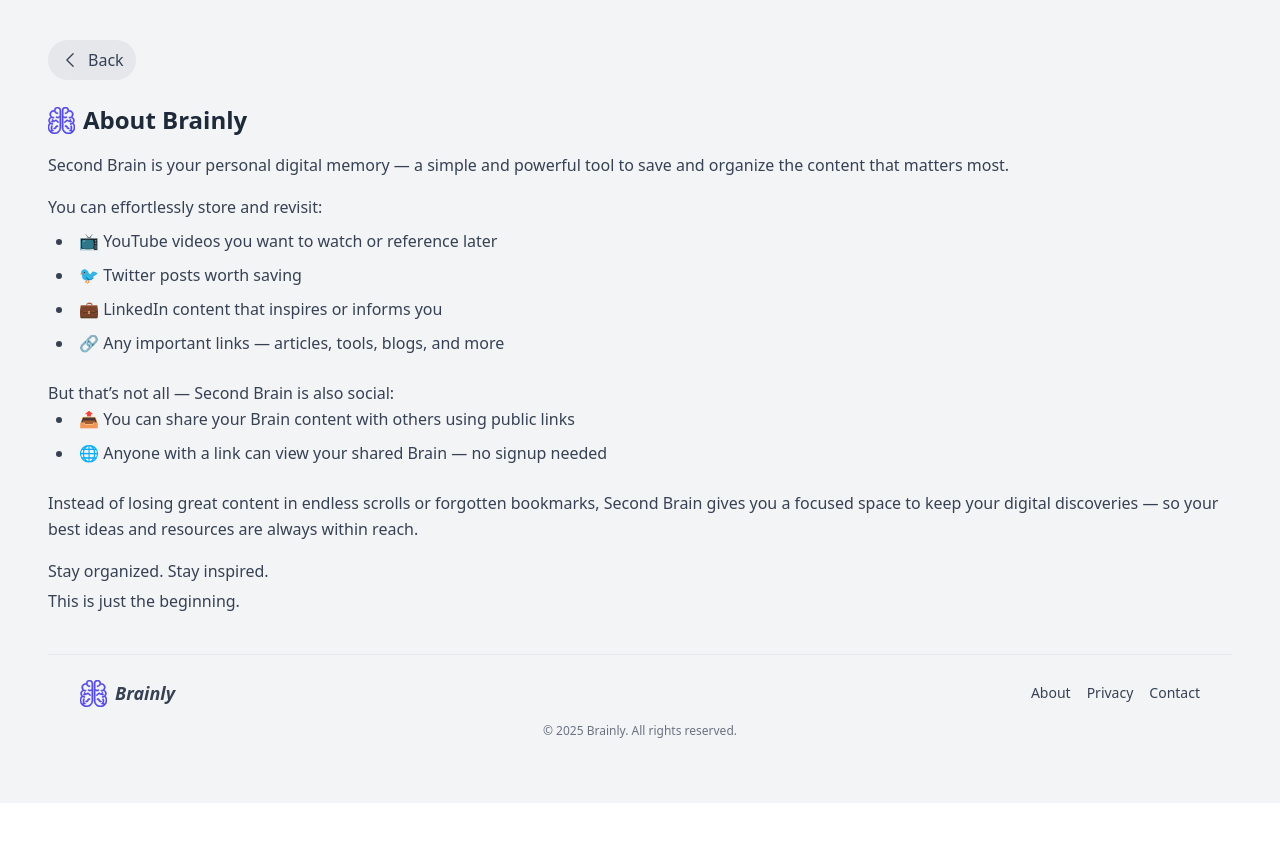
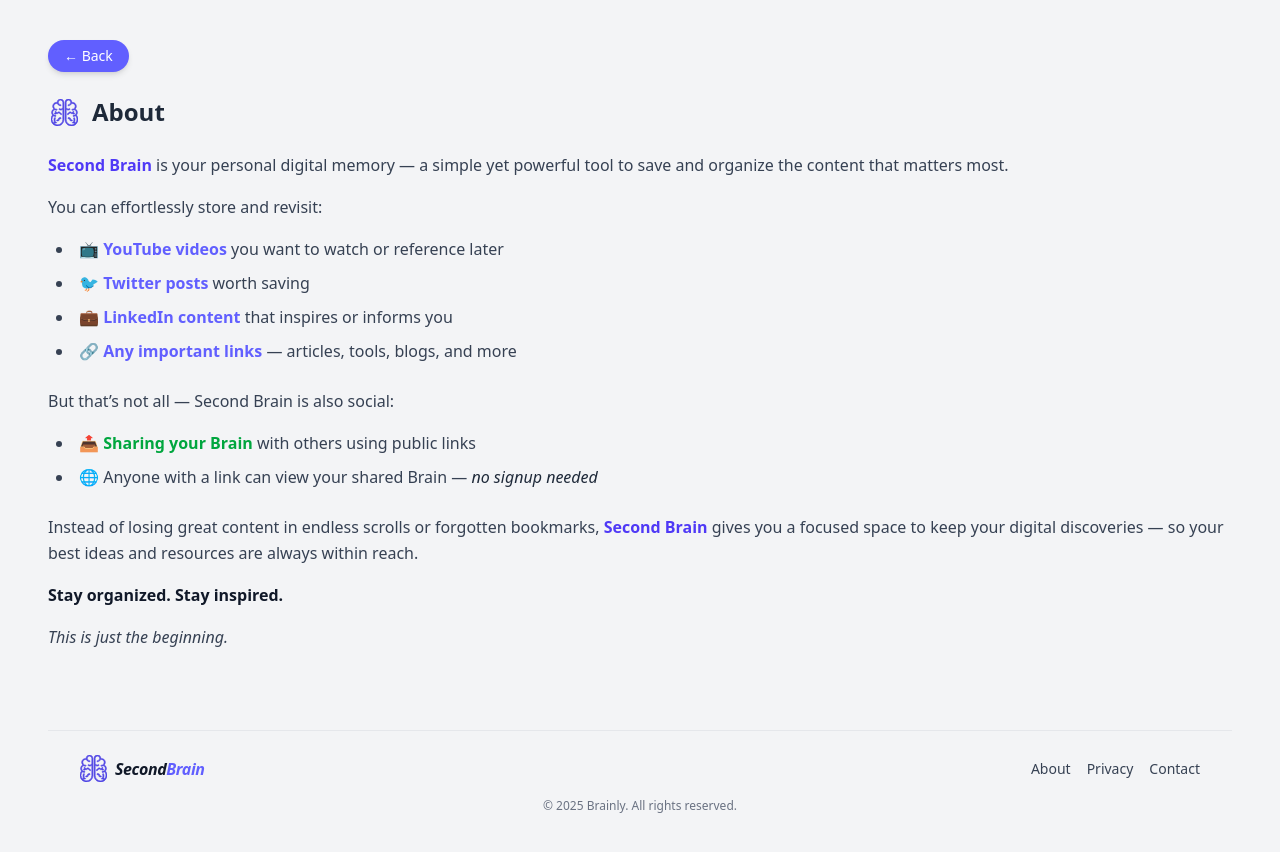
Before and after one commit to hjivansss/Brainly_Frontend_Project, a React (Vite) app: page /about in a window 1280 px wide. Shown: the top 852 px of the page. Before the commit the page ends 803 px from the top, so only its background shows below. Built offline with nearby package versions, Linux system fonts and the light colour scheme.

Commit message:
Frontend changes : Faq added, about update,sidebar,footer

```diff
--- a/src/App.tsx
+++ b/src/App.tsx
@@ -6,6 +6,7 @@
 import {BrowserRouter,Routes,Route} from "react-router-dom"
 import {ReadOnlyBrainView} from "./pages/ReadOnlyBrainView"
 import { AboutPage } from './pages/AboutPage';
+import { FAQPage } from './pages/FAQPage';
 
 
 function App() {
@@ -17,6 +18,7 @@
                   <Route path="/dashboard" element={<Dashboard/>}/>
                   <Route path="/share/:sharelink" element ={<ReadOnlyBrainView/>} />
                   <Route path="/about" element={<AboutPage/>} />
+                  <Route path="/faqs" element={<FAQPage/>}/>
 
            </Routes>
          </BrowserRouter>
--- a/src/components/Footer.tsx
+++ b/src/components/Footer.tsx
@@ -8,10 +8,12 @@
       <div className="max-w-6xl mx-auto px-4 flex flex-col md:flex-row justify-between items-center">
         {/* Logo + Brand */}
         <div className="flex items-center gap-2 mb-4 md:mb-0">
-          <div className="text-brand-600">
+          <div className="text-brand-600 ">
             <Logo />
           </div>
-          <span className="text-lg font-semibold italic font-poppins">Brainly</span>
+          <span className="text-md font-bold font-poppins italic text-gray-900 tracking-tight">
+            Second<span className="text-indigo-500">Brain</span>
+          </span>
         </div>
 
         {/* Links */}
--- a/src/components/Sidebar.tsx
+++ b/src/components/Sidebar.tsx
@@ -17,7 +17,7 @@
     }
 
     return <div className="w-64 md:min-w-72 ">
-                <div className="bg-white h-120 w-64 md:min-w-72 md:min-h-screen top-0 left-0 absolute fixed border-r border-gray-100 pl-6 ">
+                <div className="bg-white h-screen  w-64 md:min-w-72 md:min-h-screen top-0 left-0 absolute fixed border-r border-gray-100 pl-6 ">
                     {/* Close button - only visible on mobile */}
                     <button
                         className="md:hidden text-gray-500 hover:text-gray-700 ml-50 mt-2"
@@ -29,7 +29,9 @@
                         <div className="pr-2 text-brand-600 pl-2">
                             <Logo/>
                         </div>
-                        Brainly
+                        <span className="text-2xl font-bold font-poppins italic text-gray-900 tracking-tight">
+                         Second<span className="text-indigo-500">Brain</span>
+                        </span>
                     </div>
                     <div className="pt-4 pl-4">
                         <SidebarItem icon={<AllIcon/>} text="All Content" onClick={()=>onSelect('All')}/>
--- a/src/pages/AboutPage.tsx
+++ b/src/pages/AboutPage.tsx
@@ -1,5 +1,4 @@
 import { Logo } from "../Icons/Logo";
-import { BackIcon } from "../Icons/BackIcon";
 import { useNavigate } from "react-router-dom";
 import { Footer } from "../components/Footer";
 
@@ -7,58 +6,56 @@
   const navigate = useNavigate();
 
   return (
-    <div className="min-h-screen bg-gray-100 px-4 py-6 md:px-12 md:py-10">
+    <div className="min-h-screen bg-gray-100 px-4 py-6 md:px-12 md:py-10 flex flex-col">
       {/* Back Button */}
-      <div
+      <button
         onClick={() => navigate("/dashboard")}
-        className="flex items-center gap-2 text-gray-700 bg-gray-200 hover:bg-gray-300 px-3 py-2 rounded-full cursor-pointer w-max transition duration-200"
+        className="self-start px-4 py-1.5 bg-indigo-500 text-sm text-white rounded-full shadow-md hover:scale-105 transition-transform duration-200"
       >
-        <BackIcon />
-        <span className="text-sm md:text-base font-medium">Back</span>
-      </div>
+        ← Back
+      </button>
 
       {/* Header */}
-      <div className="flex items-center mt-6">
-        <div className="text-brand-600 pr-2">
+      <div className="flex items-center gap-3 mt-6 mb-4">
+        <div className="text-brand-600 w-8 h-8 flex items-center justify-center">
           <Logo />
         </div>
-        <h1 className="text-xl md:text-2xl font-semibold text-gray-800">
-          About Brainly
-        </h1>
+        <h1 className="text-2xl font-bold text-gray-800">About</h1>
       </div>
 
       {/* Description */}
-      <div className="mt-4 text-sm md:text-base text-gray-700 leading-relaxed">
-        <p className="mb-4">
-          Second Brain is your personal digital memory — a simple and powerful tool to save and organize the content that matters most.
+      <div className="mt-2 text-sm md:text-base text-gray-700 leading-relaxed space-y-4">
+        <p>
+          <span className="font-semibold text-indigo-600">Second Brain</span> is your personal digital memory — a simple yet powerful tool to save and organize the content that matters most.
         </p>
 
-        <p className="mb-2">You can effortlessly store and revisit:</p>
+        <p>You can effortlessly store and revisit:</p>
 
         <ul className="list-disc list-inside pl-2 space-y-2">
-          <li>📺 YouTube videos you want to watch or reference later</li>
-          <li>🐦 Twitter posts worth saving</li>
-          <li>💼 LinkedIn content that inspires or informs you</li>
-          <li>🔗 Any important links — articles, tools, blogs, and more</li>
+          <li>📺 <span className="font-semibold text-indigo-500">YouTube videos</span> you want to watch or reference later</li>
+          <li>🐦 <span className="font-semibold text-indigo-500">Twitter posts</span> worth saving</li>
+          <li>💼 <span className="font-semibold text-indigo-500">LinkedIn content</span> that inspires or informs you</li>
+          <li>🔗 <span className="font-semibold text-indigo-500">Any important links</span> — articles, tools, blogs, and more</li>
         </ul>
 
         <p className="mt-6">But that’s not all — Second Brain is also social:</p>
 
         <ul className="list-disc list-inside pl-2 space-y-2">
-          <li>📤 You can share your Brain content with others using public links</li>
-          <li>🌐 Anyone with a link can view your shared Brain — no signup needed</li>
+          <li>📤 <span className="font-semibold text-green-600">Sharing your Brain</span> with others using public links</li>
+          <li>🌐 Anyone with a link can view your shared Brain — <span className="italic text-gray-800">no signup needed</span></li>
         </ul>
 
         <p className="mt-6">
-          Instead of losing great content in endless scrolls or forgotten bookmarks, Second Brain gives you a focused space to keep your digital discoveries — so your best ideas and resources are always within reach.
+          Instead of losing great content in endless scrolls or forgotten bookmarks, <span className="font-semibold text-indigo-600">Second Brain</span> gives you a focused space to keep your digital discoveries — so your best ideas and resources are always within reach.
         </p>
 
-        <p className="mt-4">Stay organized. Stay inspired.</p>
-        <p className="mt-1">This is just the beginning.</p>
+        <p className="mt-4 font-semibold text-gray-900">Stay organized. Stay inspired.</p>
+        <p className="mt-1 italic text-gray-700">This is just the beginning.</p>
       </div>
-      <Footer/>
+
+      <div className="mt-10">
+        <Footer />
+      </div>
     </div>
-
-
   );
 }
--- /dev/null
+++ b/src/pages/FAQPage.tsx
@@ -0,0 +1,83 @@
+import { useState } from "react";
+import { useNavigate } from "react-router-dom";
+import { Footer } from "../components/Footer";
+
+export function FAQPage() {
+  const navigate = useNavigate();
+
+  const faqs = [
+    {
+      question: "Why is my YouTube video not playing?",
+      answer:
+        "There might be an issue with the embed. Ensure you're using the full URL in the embed format rather than a shortened share link.",
+    },
+    {
+      question: "How to add content correctly?",
+      answer:
+        "Copy the full URL path of the YouTube video from the browser address bar. The shortened link from 'Share' will not work here.",
+    },
+    {
+      question: "Why does my dashboard look empty?",
+      answer:
+        "You may not have added any content yet. Try adding some videos, articles, or notes from the dashboard.",
+    },
+    {
+      question: "Can I upload my own files?",
+      answer:
+        "Currently, the platform supports only URLs for embedding. File uploads are planned for a future update.",
+    },
+  ];
+
+  const [openIndex, setOpenIndex] = useState<number | null>(null);
+
+  const toggleFAQ = (index: number) => {
+    setOpenIndex(openIndex === index ? null : index);
+  };
+
+  return (
+    <div className="flex flex-col min-h-screen">
+      {/* Back Button */}
+      <div className="bg-white  p-4 flex justify-start">
+        <button
+          onClick={() => navigate("/dashboard")}
+          className="px-3 py-1.5 bg-indigo-500 text-sm text-white rounded-full shadow-md hover:scale-105 transition-transform duration-200"
+        >
+          ← Back
+        </button>
+      </div>
+
+      {/* FAQ Section */}
+      <div className="flex-grow max-w-3xl mx-auto px-4 py-8">
+        <h1 className="text-xl font-semibold text-gray-800 mb-6">Frequently Asked Questions</h1>
+        <div className="space-y-4">
+          {faqs.map((faq, index) => (
+            <div
+              key={index}
+              className="border border-gray-200 rounded-lg overflow-hidden shadow-sm"
+            >
+              <button
+                onClick={() => toggleFAQ(index)}
+                className="w-full text-left px-4 py-2.5 bg-gray-50 hover:bg-gray-100 transition flex justify-between items-center"
+              >
+                <span className="font-medium text-sm text-gray-800">{faq.question}</span>
+                <span className="text-gray-500 text-sm">{openIndex === index ? "−" : "+"}</span>
+              </button>
+
+              {/* Animated Answer */}
+              <div
+                className={`px-4 overflow-hidden transition-all duration-300 ease-in-out ${
+                  openIndex === index ? "max-h-40 py-2" : "max-h-0"
+                }`}
+              >
+                <p className="text-gray-600 text-sm">{faq.answer}</p>
+              </div>
+            </div>
+          ))}
+        </div>
+      </div>
+
+      {/* Footer */}
+      <Footer />
+    </div>
+  );
+}
```
Also changed, not shown: src/components/Navbar.tsx (+12 -7 lines).
